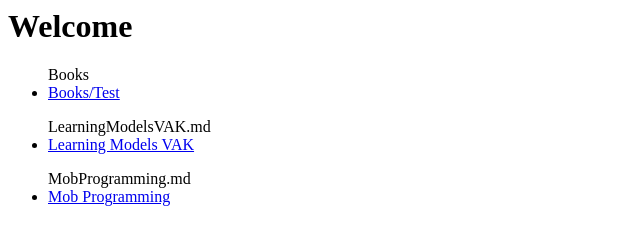
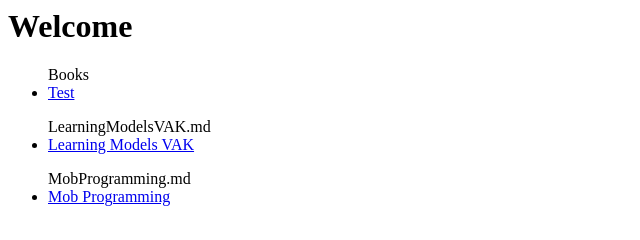
Before and after one commit to MarcMcIntosh/yabhoh, a plain HTML site: page index.html in a window 1280 px wide. Shown: the full height of the page, 0-640 px from the left. Drawn offline with Linux system fonts and the light colour scheme.

Commit message:
Deploy MarcMcIntosh/yabhoh to github.com/MarcMcIntosh/yabhoh.git:gh-pages

```diff
--- a/index.html
+++ b/index.html
@@ -2,8 +2,8 @@
           <meta title="Yet on other blog hosted on here" />
           <base href="/yabhoh/" />
       </head>
-    <body>  <h1>Welcome</h1>  <section class="index__section">
-    <ul>  <section>Books</section><li><a href="Books/Test">Books/Test</a></li>
+      <body>    <h1>Welcome</h1>    <section class="index__section">
+      <ul>  <section>Books</section><li><a href="Books/Test">Test</a></li>
                 </ul></section>
     <section class="index__section">
       <ul>  <section>LearningModelsVAK.md</section><li><a href="LearningModelsVAK">Learning Models VAK</a></li>
```
Lines whose indentation alone changed are shown as unchanged.
